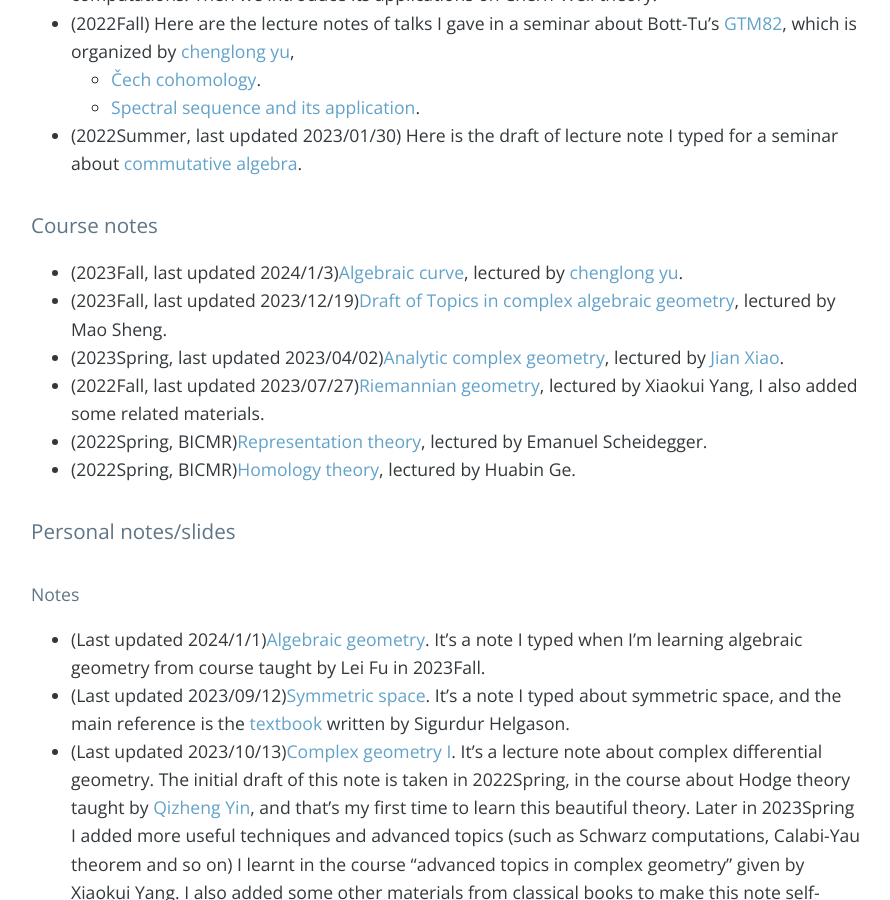
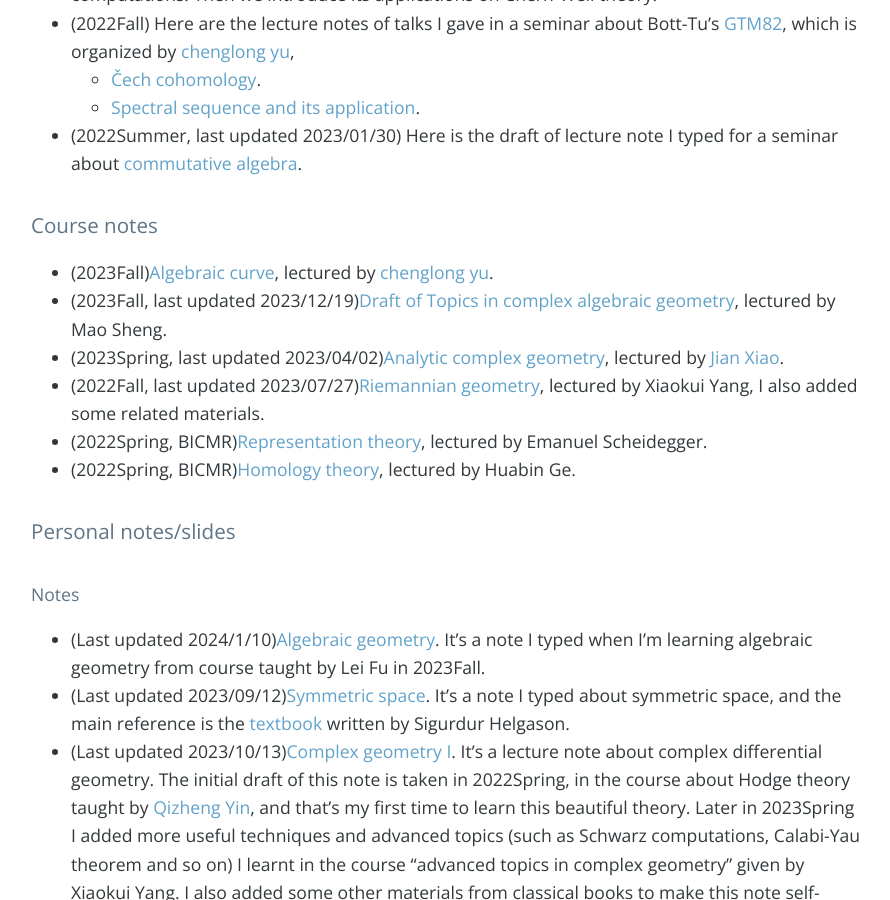
Before and after one commit to bowenl-math/bowenl-math.github.io, a Jekyll site: the page built from index.md, in a window 1280 px wide and 900 px high, scrolled down 793 px. Shown: the whole window, without its empty margins (193-1083 px from the left). Built offline with Jekyll 4.4.1, drawn with Linux system fonts in a browser that asks for light colours; nearby versions of some CDN libraries; our own code applies the rules of GitHub Pages for plain Markdown files; the list of posts is cut into pages by our own code; comment, search, counter and statistics services are not loaded.

Commit message:
update algebraic geometry

```diff
--- a/index.md
+++ b/index.md
@@ -13,7 +13,7 @@
 
 
 ### Course notes
-* (2023Fall, last updated 2024/1/3)[Algebraic curve](notes/2023Fall/algebraic_curve.pdf), lectured by [chenglong yu](https://chenglongyu.github.io/).
+* (2023Fall)[Algebraic curve](notes/2023Fall/algebraic_curve.pdf), lectured by [chenglong yu](https://chenglongyu.github.io/).
 * (2023Fall, last updated 2023/12/19)[Draft of Topics in complex algebraic geometry](notes/2023Fall/topics_in_complex_algebraic_geometry.pdf), lectured by Mao Sheng.
 * (2023Spring, last updated 2023/04/02)[Analytic complex geometry](notes/2023Spring/Analytic_complex_geometry.pdf), lectured by [Jian Xiao](https://sites.google.com/view/jianxiao/).
 * (2022Fall, last updated 2023/07/27)[Riemannian geometry](notes/2022Fall/Riemannian_geometry.pdf), lectured by Xiaokui Yang, I also added some related materials.
@@ -23,7 +23,7 @@
 
 ### Personal notes/slides
 #### Notes
-* (Last updated 2024/1/1)[Algebraic geometry](notes/2023Fall/algebraic_geometry.pdf). It's a note I typed when I'm learning algebraic geometry from course taught by Lei Fu in 2023Fall.
+* (Last updated 2024/1/10)[Algebraic geometry](notes/2023Fall/algebraic_geometry.pdf). It's a note I typed when I'm learning algebraic geometry from course taught by Lei Fu in 2023Fall.
 * (Last updated 2023/09/12)[Symmetric space](notes/personal notes/symmetric_space.pdf). It's a note I typed about symmetric space, and the main reference is the [textbook](https://books.google.com.hk/books/about/Differential_Geometry_Lie_Groups_and_Sym.html?id=DWGvsa6bcuMC&redir_esc=y) written by Sigurdur Helgason.
 * (Last updated 2023/10/13)[Complex geometry I](notes/personal notes/Complex_geometry_I/Complex_geometry_I.pdf). It's a lecture note about complex differential geometry. The initial draft of this note is taken in 2022Spring, in the course about Hodge theory taught by [Qizheng Yin](http://faculty.bicmr.pku.edu.cn/~qizheng/#), and that's my first time to learn this beautiful theory. Later in 2023Spring I added more useful techniques and advanced topics (such as Schwarz computations, Calabi-Yau theorem and so on) I learnt in the course “advanced topics in complex geometry" given by Xiaokui Yang. I also added some other materials from classical books to make this note self-contained.
 * (2022Fall)[Partial differential equation](notes/2022Fall/pde.pdf), it's a note I typed when I'm learning PDE, and it's mainly followed the [textbook](https://books.google.com.hk/books/about/Partial_Differential_Equations.html?id=Xnu0o_EJrCQC&redir_esc=y) written by Evans.
```
Also changed, not shown: 3 other files.
